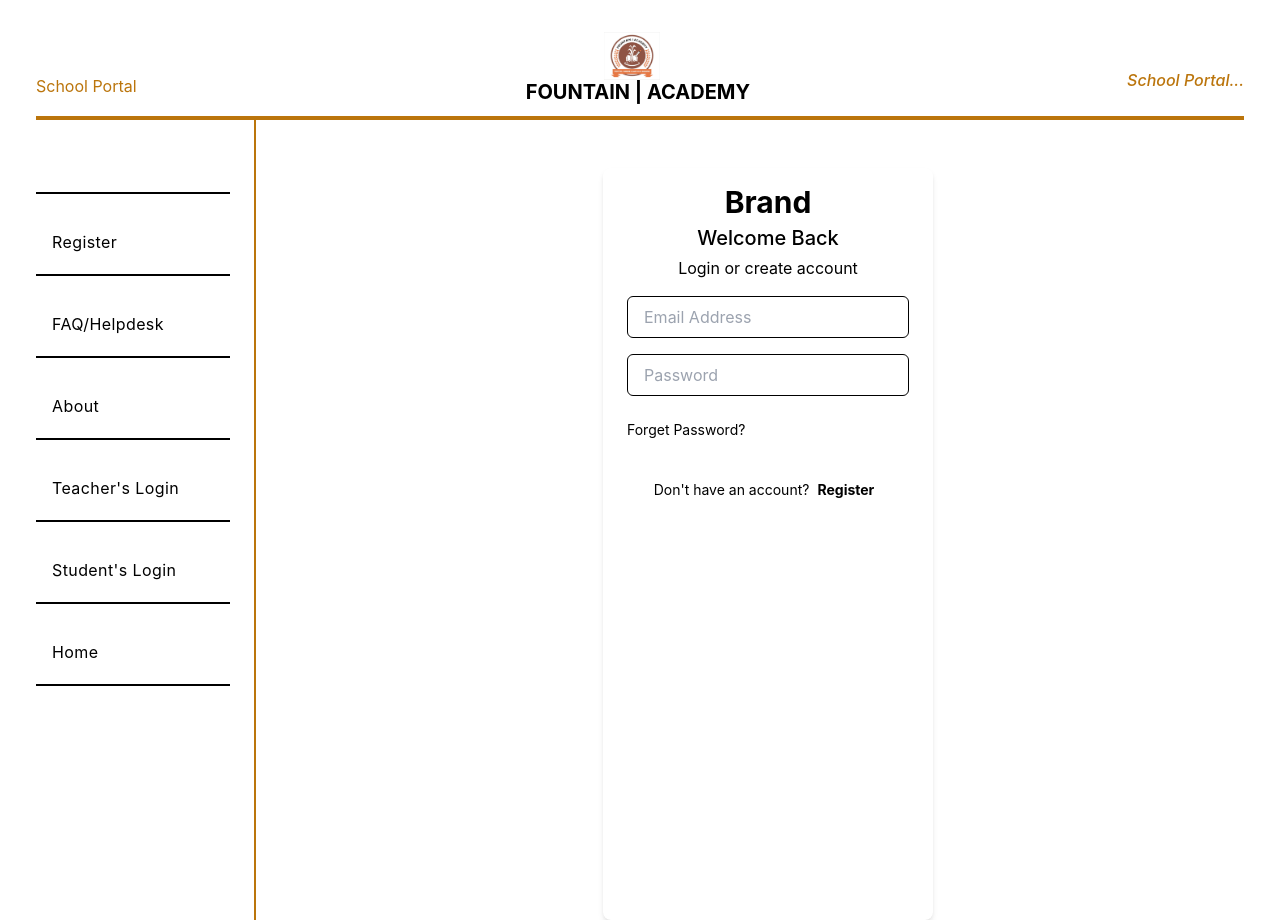
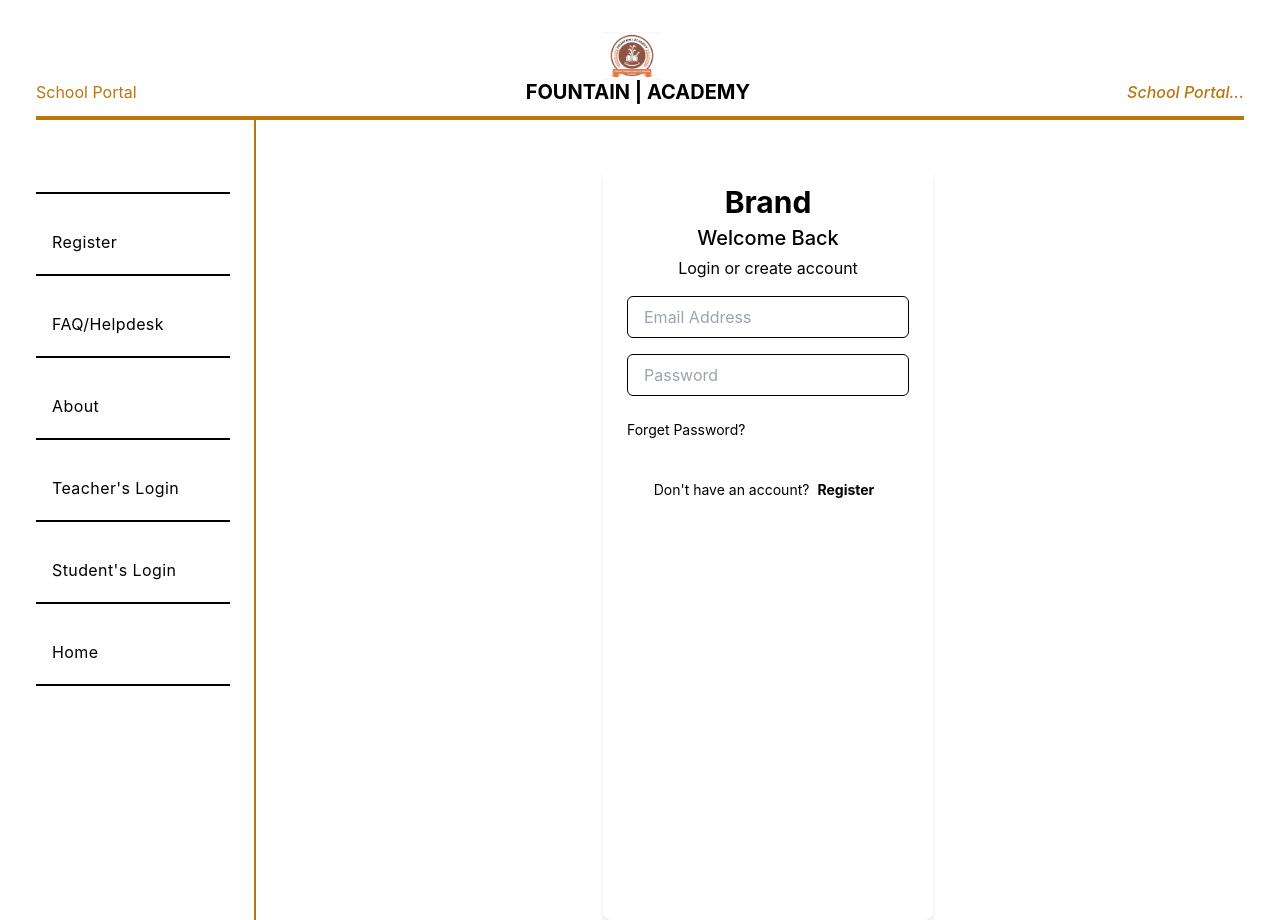
Before and after one commit to jemeelsanni/Fountain-School, a React (Create React App) app: page / in a window 1280 px wide. Built offline with nearby package versions, Linux system fonts and the light colour scheme.

Commit message:
align nav

```diff
--- a/src/componets/Layout.js
+++ b/src/componets/Layout.js
@@ -25,7 +25,7 @@
           {/* For large and Medium-sized Screen */}
           <div className="flex justify-between ">
             <div className="hidden lg:flex flex-row items-center space-x-6">
-              <p className="text-fountain pt-9">School Portal</p>
+              <p className="text-fountain pt-12">School Portal</p>
             </div>
             <div className="space-x-3  items-center">
               <div className="flex justify-center">
@@ -37,7 +37,7 @@
             </div>
             <div className="hidden lg:flex flex-row space-x-4">
               <em>
-                <p className="text-fountain font-medium pt-9">School Portal...</p>
+                <p className="text-fountain font-medium pt-12">School Portal...</p>
               </em>
             </div>
             {/* Burger Icon */}
```
